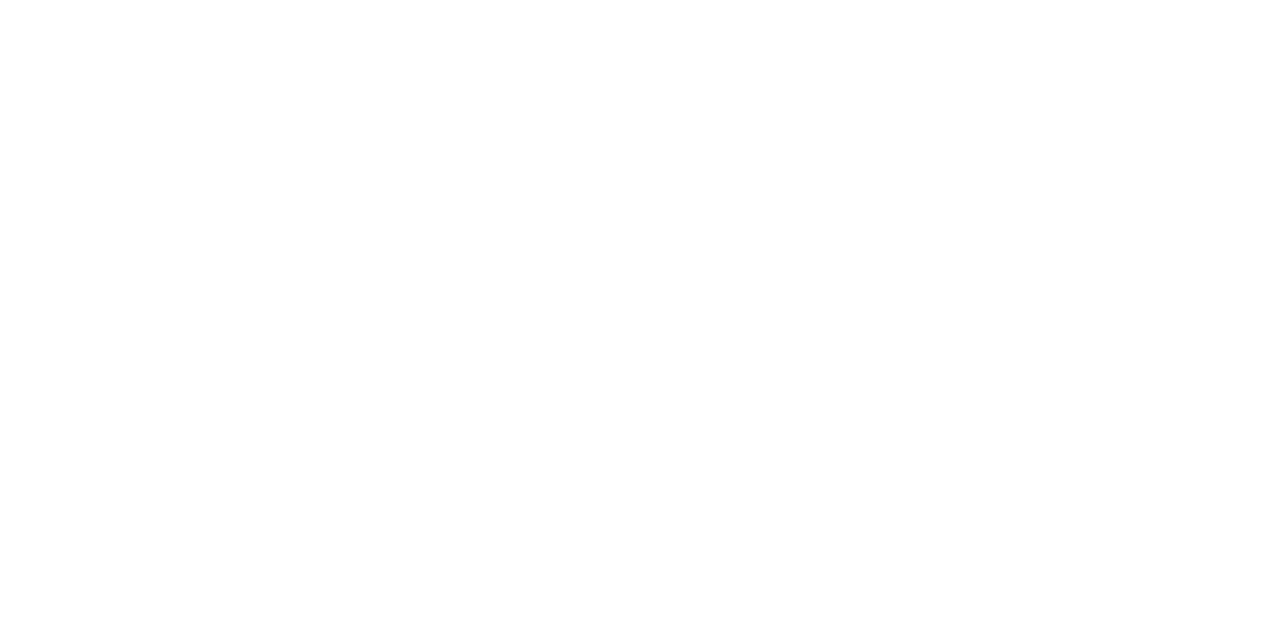
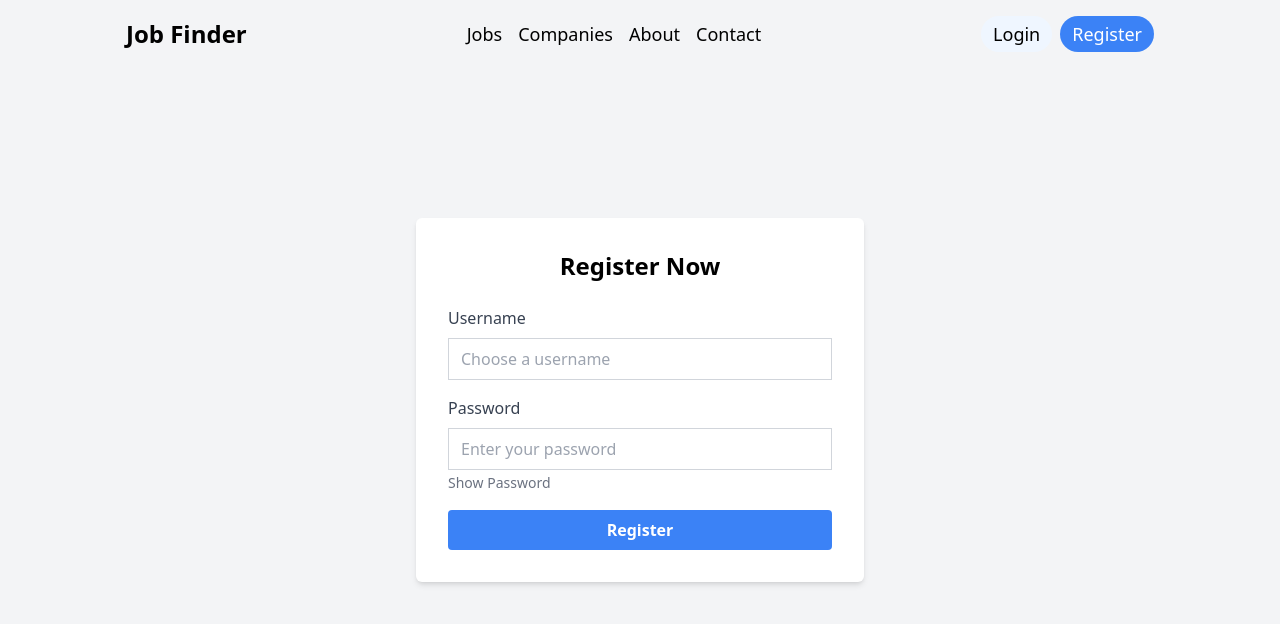
Before and after one commit to ryanf27/FE-job-finder, a React (Vite) app: page /register in a window 1280 px wide. Before the commit this address had no page. Shown: the top 624 px of the page. Built offline with nearby package versions, Linux system fonts and the light colour scheme.

Commit message:
create register and login page

```diff
--- a/package.json
+++ b/package.json
@@ -25,7 +25,7 @@
     "eslint-plugin-react-hooks": "^4.6.0",
     "eslint-plugin-react-refresh": "^0.4.5",
     "postcss": "^8.4.33",
-    "react-router-dom": "^6.21.2",
+    "react-router-dom": "^6.22.0",
     "tailwindcss": "^3.4.1",
     "typescript": "^5.2.2",
     "vite": "^5.0.8"
--- a/src/App.tsx
+++ b/src/App.tsx
@@ -1,6 +1,8 @@
 import React from "react";
 import { BrowserRouter, Route, Routes } from "react-router-dom";
 import Homepages from "./pages/Homepages";
+import Register from "./pages/Register";
+import Login from "./pages/Login";
 
 interface AppProps {}
 
@@ -9,6 +11,8 @@
     <BrowserRouter>
       <Routes>
         <Route path="/" element={<Homepages />} />
+        <Route path="/login" element={<Login />} />
+        <Route path="/register" element={<Register />} />
       </Routes>
     </BrowserRouter>
   );
--- a/src/components/Navbar.tsx
+++ b/src/components/Navbar.tsx
@@ -1,9 +1,11 @@
 import React, { useState, useEffect } from "react";
-
+import { Link, useLocation } from "react-router-dom";
 interface NavbarProps {}
 
 const Navbar: React.FC<NavbarProps> = () => {
   const [isScrolled, setIsScrolled] = useState(false);
+  const location = useLocation();
+  const isHomePage = location.pathname === "/";
 
   useEffect(() => {
     const handleScroll = () => {
@@ -24,14 +26,14 @@
       } p-4 flex items-center justify-around `}
     >
       <strong className="text-2xl font-bold hover:text-blue-500">
-        Job Finder
+        <Link to="/">Job Finder</Link>
       </strong>
       <nav>
         <ul className="flex gap-4 m-0 p-0">
           {["Jobs", "Companies", "About", "Contact"].map((item, index) => (
             <li key={index} className="relative cursor-pointer text-lg">
               <a
-                href={`#${item}`}
+                href={isHomePage ? `#${item}` : `/#${item}`}
                 className={`${
                   isScrolled ? "hover:text-blue-500" : "hover:text-white"
                 }`}
@@ -44,10 +46,10 @@
       </nav>
       <div className="relative">
         <button className="bg-blue-50 py-1 px-3 text-lg hover:bg-blue-100  transition-colors duration-300 rounded-full mr-2">
-          Login
+          <Link to="/login">Login</Link>
         </button>
         <button className="bg-blue-500 py-1 px-3 text-lg hover:bg-blue-700 text-white transition-colors duration-300 rounded-full">
-          Register
+          <Link to="/register">Register</Link>
         </button>
       </div>
     </header>
--- a/src/pages/Homepages.tsx
+++ b/src/pages/Homepages.tsx
@@ -48,7 +48,7 @@
   };
 
   return (
-    <div className="flex flex-col items-center  bg-gray-100 font-sans scroll-smooth">
+    <div className="flex flex-col items-center bg-gray-100 font-sans scroll-smooth">
       <Navbar />
       <HeroSection />
       <SearchBar handleSearchFilters={handleSearchFilters} />
--- a/src/pages/Login.tsx
+++ b/src/pages/Login.tsx
@@ -0,0 +1,110 @@
+import React, { useState } from "react";
+import { Link } from "react-router-dom";
+interface LoginFormValues {
+  email: string;
+  password: string;
+}
+
+interface LoginErrors {
+  email?: string;
+  password?: string;
+}
+
+const Login: React.FC = () => {
+  const [formData, setFormData] = useState<LoginFormValues>({
+    email: "",
+    password: "",
+  });
+  const [errors, setErrors] = useState<LoginErrors>({});
+
+  const handleChange = (event: React.ChangeEvent<HTMLInputElement>) => {
+    const { name, value } = event.target;
+    setFormData({ ...formData, [name]: value });
+    setErrors({ ...errors, [name]: undefined }); // Clear existing errors
+  };
+
+  const handleSubmit = (event: React.FormEvent<HTMLFormElement>) => {
+    event.preventDefault();
+
+    const newErrors = validateForm(formData);
+    setErrors(newErrors);
+
+    if (Object.keys(newErrors).length === 0) {
+      // Handle login API call here
+      console.log("Login form submitted:", formData);
+    }
+  };
+
+  const validateForm = (data: LoginFormValues): LoginErrors => {
+    const errors: LoginErrors = {};
+
+    // Add your validation logic here (e.g., check for empty values, email format)
+    if (!data.email) {
+      errors.email = "Email is required";
+    }
+    if (!data.password) {
+      errors.password = "Password is required";
+    }
+
+    return errors;
+  };
+
+  return (
+    <div className="flex items-center justify-center min-h-screen bg-gray-100">
+      <div className="bg-white p-8 rounded-md shadow-md w-full max-w-md">
+        <h2 className="text-2xl font-bold mb-6 text-center">Login</h2>
+
+        <form onSubmit={handleSubmit}>
+          <div className="mb-4">
+            <label htmlFor="email" className="block text-gray-700 mb-2">
+              Email
+            </label>
+            <input
+              type="email"
+              id="email"
+              name="email"
+              value={formData.email}
+              onChange={handleChange}
+              className="w-full px-3 py-2 border border-gray-300 rounded-md focus:outline-none focus:ring focus:ring-blue-200"
+            />
+            {errors.email && (
+              <p className="text-red-500 text-sm mt-1">{errors.email}</p>
+            )}
+          </div>
+
+          <div className="mb-6">
+            <label htmlFor="password" className="block text-gray-700 mb-2">
+              Password
+            </label>
+            <input
+              type="password"
+              id="password"
+              name="password"
+              value={formData.password}
+              onChange={handleChange}
+              className="w-full px-3 py-2 border border-gray-300 rounded-md focus:outline-none focus:ring focus:ring-blue-200"
+            />
+            {errors.password && (
+              <p className="text-red-500 text-sm mt-1">{errors.password}</p>
+            )}
+          </div>
+
+          <button
+            type="submit"
+            className="w-full bg-blue-500 hover:bg-blue-700 text-white font-bold py-2 px-4 rounded-md focus:outline-none focus:shadow-outline"
+          >
+            Login
+          </button>
+          <p className="text-center text-gray-500 mt-4">
+            Don't have an account?
+            <Link to="/register" className="text-blue-500 hover:underline">
+              Register now
+            </Link>
+          </p>
+        </form>
+      </div>
+    </div>
+  );
+};
+
+export default Login;
--- a/src/pages/Register.tsx
+++ b/src/pages/Register.tsx
@@ -0,0 +1,167 @@
+import React, { useState } from "react";
+import Navbar from "../components/Navbar";
+
+interface FormData {
+  username: string;
+  email: string;
+  password: string;
+  confirmPassword: string;
+  name: string;
+  jobRole: string;
+}
+
+interface Errors {
+  username?: string;
+  email?: string;
+  password?: string;
+  confirmPassword?: string;
+  name?: string;
+  jobRole?: string;
+}
+
+const Register: React.FC = () => {
+  const [formData, setFormData] = useState<FormData>({
+    username: "",
+    email: "",
+    password: "",
+    confirmPassword: "",
+    name: "",
+    jobRole: "",
+  });
+
+  const [errors, setErrors] = useState<Errors>({});
+  const [showPassword, setShowPassword] = useState(false);
+  const [passwordStrength, setPasswordStrength] = useState("");
+
+  const handleChange = (event: React.ChangeEvent<HTMLInputElement>) => {
+    const { name, value } = event.target;
+    setFormData({ ...formData, [name]: value });
+    setErrors({ ...errors, [name]: undefined });
+
+    if (name === "password") {
+      if (value.length < 8) {
+        setPasswordStrength("Weak");
+      } else if (value.length >= 8 && value.length < 12) {
+        setPasswordStrength("Medium");
+      } else {
+        setPasswordStrength("Strong");
+      }
+    }
+  };
+
+  const handleSubmit = (event: React.FormEvent<HTMLFormElement>) => {
+    event.preventDefault();
+    const newErrors = validateForm(formData);
+    setErrors(newErrors);
+
+    if (Object.keys(newErrors).length === 0) {
+      // Handle registration API call here
+      console.log("Submitted Form Data:", formData);
+    }
+  };
+
+  const validateForm = (data: FormData): Errors => {
+    const errors: Errors = {};
+
+    if (!data.username) {
+      errors.username = "Username is required";
+    }
+    if (!data.email) {
+      errors.email = "Email is required";
+    } // Add more robust email validation if needed
+    if (!data.password) {
+      errors.password = "Password is required";
+    }
+    if (data.password !== data.confirmPassword) {
+      errors.confirmPassword = "Passwords do not match";
+    }
+    if (!data.name) {
+      errors.name = "Name is required";
+    }
+    if (!data.jobRole) {
+      errors.jobRole = "Job role is required";
+    }
+
+    return errors;
+  };
+
+  return (
+    <>
+      <Navbar />
+      <div className="flex items-center justify-center min-h-screen bg-gray-100">
+        <div className="bg-white p-8 rounded-md shadow-md w-full max-w-md">
+          <h2 className="text-2xl font-bold mb-6 text-center">Register Now</h2>
+
+          <form onSubmit={handleSubmit} className="space-y-4">
+            {/* ... Username Field */}
+            <div className="mb-4">
+              <label htmlFor="username" className="block text-gray-700 mb-2">
+                Username
+              </label>
+              <input
+                type="text"
+                id="username"
+                name="username"
+                value={formData.username}
+                onChange={handleChange}
+                className="w-full px-3 py-2 border border-gray-300 focus:outline-none focus:ring focus:ring-blue-200"
+                placeholder="Choose a username" // Added placeholder
+              />
+              {errors.username && (
+                <p className="text-red-500 text-sm mt-1">{errors.username}</p>
+              )}
+            </div>
+
+            {/* ... Other Input Fields (email, name, jobRole - similar with placeholders) */}
+
+            <div className="mb-4">
+              <label htmlFor="password" className="block text-gray-700 mb-2">
+                Password
+              </label>
+              <input
+                type={showPassword ? "text" : "password"}
+                id="password"
+                name="password"
+                value={formData.password}
+                onChange={handleChange}
+                className="w-full px-3 py-2 border border-gray-300 focus:outline-none focus:ring focus:ring-blue-200"
+                placeholder="Enter your password"
+              />
+              <button
+                type="button"
+                onClick={() => setShowPassword(!showPassword)}
+                className="text-sm text-gray-500 hover:text-blue-500"
+              >
+                {showPassword ? "Hide Password" : "Show Password"}
+              </button>
+              {passwordStrength && (
+                <p
+                  className={`text-sm mt-1 ${
+                    passwordStrength === "Weak"
+                      ? "text-red-500"
+                      : passwordStrength === "Medium"
+                      ? "text-yellow-500"
+                      : "text-green-500"
+                  }`}
+                >
+                  Password Strength: {passwordStrength}
+                </p>
+              )}
+              {errors.password && (
+                <p className="text-red-500 text-sm mt-1">{errors.password}</p>
+              )}
+            </div>
+            <button
+              type="submit"
+              className="w-full bg-blue-500 hover:bg-blue-700 text-white font-bold py-2 px-4 rounded focus:outline-none focus:shadow-outline"
+            >
+              Register
+            </button>
+          </form>
+        </div>
+      </div>
+    </>
+  );
+};
+
+export default Register;
```
Also changed, not shown: 1 other file (tests, documents, lock files or other folders).
